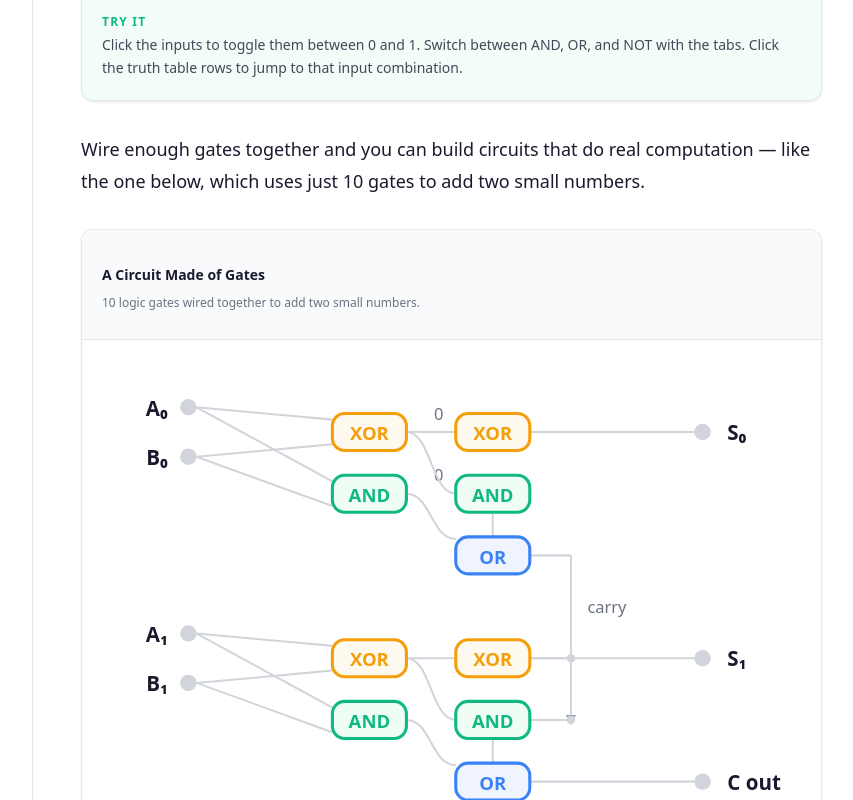
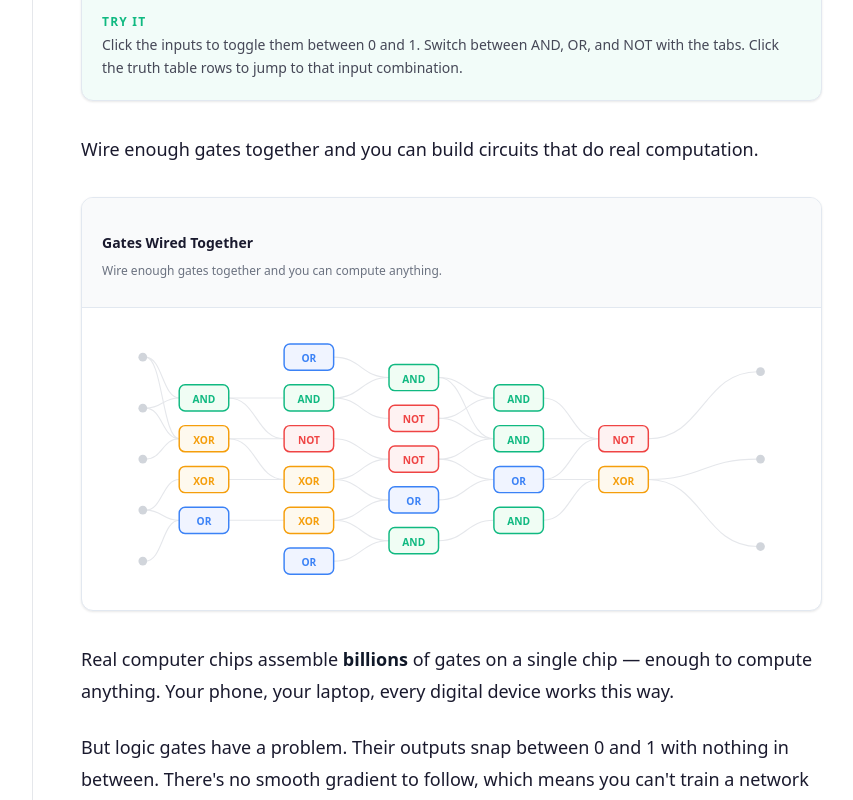
Before and after one commit to robennals/ai-explained, a Next.js app: page /neurons in a window 1280 px wide. Shown: the part 8080-8880 px from the top of the page, without its empty margins (223-1076 px from the left). Built offline with nearby package versions, Linux system fonts and the light colour scheme.

Commit message:
Improved gate circuit and deep neural playground

```diff
--- a/src/app/(tutorial)/neurons/content.mdx
+++ b/src/app/(tutorial)/neurons/content.mdx
@@ -75,11 +75,11 @@ These simple operations are the basis for every digital computer. Inside every c
 Click the inputs to toggle them between 0 and 1. Switch between AND, OR, and NOT with the tabs. Click the truth table rows to jump to that input combination.
 </LogicGatePlaygroundWidget>
 
-Wire enough gates together and you can build circuits that do real computation — like the one below, which uses just 10 gates to add two small numbers.
+Wire enough gates together and you can build circuits that do real computation.
 
 <GateCircuitDiagramWidget />
 
-This is a tiny circuit, but the principle scales. Real computer chips assemble **billions** of gates on a single chip — enough to compute anything. Your phone, your laptop, every digital device works this way.
+Real computer chips assemble **billions** of gates on a single chip — enough to compute anything. Your phone, your laptop, every digital device works this way.
 
 But logic gates have a problem. Their outputs snap between 0 and 1 with nothing in between. There's no smooth gradient to follow, which means you can't train a network of logic gates using the optimization techniques from Chapter 2. You can't ask "how should I adjust this gate to make the answer a *little* more correct?" — it's all or nothing.
 
@@ -127,14 +127,14 @@ If two neurons can solve XOR, what happens when we keep adding more? Each neuron
 The widget below lets you build networks of different sizes and explore them by hand. Try adjusting the architecture and clicking neurons to poke at their weights.
 
 <DeepNetworkPlaygroundWidget>
-Build a network with 4 inputs, 3 hidden layers of 5 neurons each, and 1 output. Click around and try sliding the weights. Can you make the output go to 1? To 0? Now imagine trying to set all those weights by hand to do something useful — like recognizing a digit or translating a sentence. That's hundreds of weights, and they all interact with each other.
+Use the sliders to build a network with 4 inputs, 3 hidden layers of 5 neurons each, and 1 output. Click any neuron to select it — you'll see sliders for its weights. Click an input node to adjust its value. Try to make the output go to 1, then to 0. Now imagine setting hundreds of weights by hand to do something useful — that's why we need training.
 </DeepNetworkPlaygroundWidget>
 
 The point is: this would be *impossible* to do by hand for anything interesting. That's why we need to find values by training on real data, which we'll learn about in later chapters.
 
 But here's why it works in principle. Every weight in the network contributes to the final output. If it contributes to the output, we can measure how changing it affects the error. And if we can measure that, we can use the optimization from Chapter 2 on **every weight at once**. The algorithm that does this is called **backpropagation** — it flows the error signal backward through every layer so each weight gets a nudge in the right direction.
 
-How big do real networks get? GPT-3 has 96 layers. GPT-4 likely has even more. Even AI models that run on your smartphone have 20+ layers. The architecture is simple — the same building block repeated millions of times. The magic is in finding the right weights.
+How big do real networks get? GPT-3 has 96 layers. GPT-5 likely has even more. Even AI models that run on your smartphone have 20+ layers. The architecture is simple — the same building block repeated millions of times. The magic is in finding the right weights.
 
 <KeyInsight>
 **Stacking neurons in layers lets you compute anything.** Each layer combines the previous layer's outputs into something more complex. Backpropagation lets you train all the weights at once by flowing the error signal backward through every layer. A network with ten thousand weights is no harder to train *in principle* than one with ten — it just takes more computation.
--- a/src/components/widgets/neurons/DeepNetworkPlayground.tsx
+++ b/src/components/widgets/neurons/DeepNetworkPlayground.tsx
@@ -109,6 +109,7 @@ export function DeepNetworkPlayground() {
   const [inputs, setInputs] = useState<number[]>([0.5, 0.5]);
   const [selected, setSelected] = useState<SelectedNeuron | null>(null);
   const [selectedInput, setSelectedInput] = useState<number | null>(null);
+  const [activeWeight, setActiveWeight] = useState<number | null>(null); // index of weight being dragged
 
   // Recompute weights when architecture changes
   const rebuildNetwork = useCallback(
@@ -233,50 +234,86 @@ export function DeepNetworkPlayground() {
 
       {/* Network diagram */}
       <svg viewBox={`0 0 ${svgW} ${svgH}`} className="w-full">
-        <defs>
-          <marker
-            id="dn-arrow"
-            viewBox="0 0 10 10"
-            refX="9"
-            refY="5"
-            markerWidth="3"
-            markerHeight="3"
-            orient="auto-start-reverse"
-          >
-            <path d="M 0 0 L 10 5 L 0 10 z" fill="#d1d5db" />
-          </marker>
-        </defs>
+        {/* Connections — rendered in 3 passes: normal, highlighted, active badge */}
+        {(() => {
+          const normalLines: React.ReactNode[] = [];
+          const boldLines: React.ReactNode[] = [];
+          const badges: React.ReactNode[] = [];
 
-        {/* Connections */}
-        {layerSizes.slice(0, -1).map((fromSize, lIdx) => {
+          layerSizes.slice(0, -1).forEach((fromSize, lIdx) => {
             const toSize = layerSizes[lIdx + 1];
             const visFrom = Math.min(fromSize, MAX_VISIBLE_NEURONS);
             const visTo = Math.min(toSize, MAX_VISIBLE_NEURONS);
-          const isSelectedLayer =
-            selected && selected.layer === lIdx;
-          const lines: React.ReactNode[] = [];
+            const isInputLayer = selected && selected.layer === lIdx;
+            const isOutputLayer = selected && selected.layer === lIdx - 1;
+            const isSelectedInputLayer = selectedInput !== null && lIdx === 0;
+
             for (let f = 0; f < visFrom; f++) {
               for (let t = 0; t < visTo; t++) {
                 const from = getNodePos(lIdx, f, fromSize);
                 const to = getNodePos(lIdx + 1, t, toSize);
-              const bold =
-                isSelectedLayer && t === selected!.index;
-              lines.push(
+                const isIncoming = isInputLayer && t === selected!.index;
+                const isOutgoing = isOutputLayer && f === selected!.index;
+                const isInputConn = isSelectedInputLayer && f === selectedInput;
+                const bold = isIncoming || isOutgoing || isInputConn;
+                const isActive = isIncoming && activeWeight !== null && f === activeWeight;
+                const x1 = from.x + NODE_R;
+                const y1 = from.y;
+                const x2 = to.x - NODE_R;
+                const y2 = to.y;
+                const key = `${lIdx}-${f}-${t}`;
+
+                if (bold) {
+                  boldLines.push(
                     <line
-                  key={`${lIdx}-${f}-${t}`}
-                  x1={from.x + NODE_R}
-                  y1={from.y}
-                  x2={to.x - NODE_R}
-                  y2={to.y}
-                  stroke={bold ? "#3b82f6" : "#e5e7eb"}
-                  strokeWidth={bold ? 1.5 : 0.5}
-                  markerEnd="url(#dn-arrow)"
+                      key={key}
+                      x1={x1} y1={y1} x2={x2} y2={y2}
+                      stroke={isActive ? "#2563eb" : "#3b82f6"}
+                      strokeWidth={isActive ? 2.5 : 1.5}
+                    />
+                  );
+                  if (isActive && selected) {
+                    const midX = (x1 + x2) / 2;
+                    const midY = (y1 + y2) / 2;
+                    const w = weights[selected.layer][selected.index][f];
+                    badges.push(
+                      <g key={`badge-${key}`}>
+                        <rect
+                          x={midX - 16} y={midY - 10}
+                          width={32} height={14} rx={3}
+                          fill="#2563eb"
+                        />
+                        <text
+                          x={midX} y={midY + 1}
+                          textAnchor="middle"
+                          className="fill-white text-[8px] font-bold font-mono pointer-events-none select-none"
+                        >
+                          {w.toFixed(1)}
+                        </text>
+                      </g>
+                    );
+                  }
+                } else {
+                  normalLines.push(
+                    <line
+                      key={key}
+                      x1={x1} y1={y1} x2={x2} y2={y2}
+                      stroke="#e5e7eb" strokeWidth="0.5"
                     />
                   );
                 }
               }
-          return lines;
-        })}
+            }
+          });
+
+          return (
+            <>
+              {normalLines}
+              {boldLines}
+              {badges}
+            </>
+          );
+        })()}
 
         {/* Nodes */}
         {layerSizes.map((size, lIdx) => {
@@ -301,9 +338,11 @@ export function DeepNetworkPlayground() {
                   if (isInput) {
                     setSelectedInput(n);
                     setSelected(null);
+                    setActiveWeight(null);
                   } else {
                     setSelected({ layer: lIdx - 1, index: n });
                     setSelectedInput(null);
+                    setActiveWeight(null);
                   }
                 }}
               >
@@ -400,6 +439,9 @@ export function DeepNetworkPlayground() {
                       parseFloat(e.target.value)
                     )
                   }
+                  onPointerDown={() => setActiveWeight(i)}
+                  onPointerUp={() => setActiveWeight(null)}
+                  onPointerLeave={() => setActiveWeight(null)}
                   className="flex-1 h-1.5 accent-accent"
                 />
                 <span className="text-[10px] font-mono font-bold text-foreground w-10 text-right">
--- a/src/components/widgets/neurons/GateCircuitDiagram.tsx
+++ b/src/components/widgets/neurons/GateCircuitDiagram.tsx
@@ -2,306 +2,203 @@
 
 import { WidgetContainer } from "../shared/WidgetContainer";
 
-// A real 2-bit adder: two full adders chained together (10 gates).
-// Adds two 2-bit numbers (A1 A0) + (B1 B0) = (Cout S1 S0).
-//
-// Full adder:
-//   XOR1 = A XOR B
-//   XOR2 = XOR1 XOR Cin  → Sum
-//   AND1 = A AND B
-//   AND2 = XOR1 AND Cin
-//   OR1  = AND1 OR AND2  → Cout
-//
-// Layout: vertical stacking, FA0 on top, FA1 below.
-// Carry flows downward from FA0 to FA1.
+// Abstract gate network — gives the visual impression of many gates wired
+// together without implying the reader should understand the circuit.
 
-const W = 340;
-const H = 240;
-const GW = 36;
+const W = 480;
+const H = 180;
+const GW = 34;
 const GH = 18;
 
-// Gate colors
+const GATE_TYPES = ["AND", "OR", "XOR", "NOT"] as const;
+type GateType = (typeof GATE_TYPES)[number];
+
 const FILL: Record<string, string> = {
   AND: "#f0fdf4",
   OR: "#f0f4ff",
   XOR: "#fef9ee",
+  NOT: "#fef2f2",
 };
 const STROKE: Record<string, string> = {
   AND: "#10b981",
   OR: "#3b82f6",
   XOR: "#f59e0b",
+  NOT: "#ef4444",
 };
 const TEXT_CLS: Record<string, string> = {
   AND: "fill-success",
   OR: "fill-accent",
   XOR: "fill-warning",
+  NOT: "fill-error",
 };
 
-interface Gate {
-  id: string;
-  type: "AND" | "OR" | "XOR";
+// Deterministic pseudo-random from seed
+function seededRand(seed: number) {
+  let s = seed;
+  return () => {
+    s = (s * 16807 + 0) % 2147483647;
+    return s / 2147483647;
+  };
+}
+
+// Layout: columns of gates, wired together left-to-right
+const layers = [4, 6, 5, 4, 2];
+const NUM_INPUTS = 5;
+const NUM_OUTPUTS = 3;
+
+interface GateNode {
   x: number;
   y: number;
+  type: GateType;
 }
 
-// Full adder 0 (low bit) — top
-const FA0_X = 130;
-const FA0_Y = 35;
-// Full adder 1 (high bit) — bottom
-const FA1_X = 130;
-const FA1_Y = 145;
-// Horizontal offset between first and second column of gates
-const COL2 = 60;
+const rand = seededRand(42);
 
-const ROW2 = 30; // vertical gap between gate rows
-const ROW3 = 60; // vertical gap to OR gate
+function buildGates(): GateNode[] {
+  const nodes: GateNode[] = [];
+  const totalCols = layers.length;
+  const colSpacing = (W - 120) / totalCols;
+  const startX = 70;
 
-function faGates(baseX: number, baseY: number, prefix: string): Gate[] {
-  return [
-    { id: `${prefix}-xor1`, type: "XOR", x: baseX, y: baseY },
-    { id: `${prefix}-xor2`, type: "XOR", x: baseX + COL2, y: baseY },
-    { id: `${prefix}-and1`, type: "AND", x: baseX, y: baseY + ROW2 },
-    { id: `${prefix}-and2`, type: "AND", x: baseX + COL2, y: baseY + ROW2 },
-    { id: `${prefix}-or`,   type: "OR",  x: baseX + COL2, y: baseY + ROW3 },
-  ];
+  for (let col = 0; col < totalCols; col++) {
+    const count = layers[col];
+    const x = startX + col * colSpacing;
+    const totalH = count * 28;
+    const baseY = (H - totalH) / 2 + 14;
+    for (let i = 0; i < count; i++) {
+      const y = baseY + i * 28;
+      const type = GATE_TYPES[Math.floor(rand() * GATE_TYPES.length)];
+      nodes.push({ x, y, type });
+    }
+  }
+  return nodes;
 }
 
-const gates: Gate[] = [
-  ...faGates(FA0_X, FA0_Y, "fa0"),
-  ...faGates(FA1_X, FA1_Y, "fa1"),
-];
+const gates = buildGates();
 
-function gateById(id: string): Gate {
-  return gates.find((g) => g.id === id)!;
+// Build connections: each gate connects to 1-2 gates in the next column
+function buildWires(): Array<{ x1: number; y1: number; x2: number; y2: number }> {
+  const wires: Array<{ x1: number; y1: number; x2: number; y2: number }> = [];
+  let offset = 0;
+
+  // Input dots to first column
+  const firstCol = layers[0];
+  const firstColNodes = gates.slice(0, firstCol);
+  const inputSpacing = (H - 40) / (NUM_INPUTS - 1);
+  for (let i = 0; i < NUM_INPUTS; i++) {
+    const iy = 20 + i * inputSpacing;
+    // Connect to 1-2 nearby gates
+    const targets = firstColNodes
+      .map((g, idx) => ({ g, idx, dist: Math.abs(g.y - iy) }))
+      .sort((a, b) => a.dist - b.dist)
+      .slice(0, Math.floor(rand() * 2) + 1);
+    for (const t of targets) {
+      wires.push({ x1: 30, y1: iy, x2: t.g.x - GW / 2, y2: t.g.y });
+    }
+  }
+
+  // Between gate columns
+  for (let col = 0; col < layers.length - 1; col++) {
+    const fromCount = layers[col];
+    const toCount = layers[col + 1];
+    const fromNodes = gates.slice(offset, offset + fromCount);
+    const toNodes = gates.slice(offset + fromCount, offset + fromCount + toCount);
+
+    for (const from of fromNodes) {
+      const numConn = Math.floor(rand() * 2) + 1;
+      const targets = toNodes
+        .map((g) => ({ g, dist: Math.abs(g.y - from.y) + rand() * 20 }))
+        .sort((a, b) => a.dist - b.dist)
+        .slice(0, numConn);
+      for (const t of targets) {
+        wires.push({
+          x1: from.x + GW / 2,
+          y1: from.y,
+          x2: t.g.x - GW / 2,
+          y2: t.g.y,
+        });
+      }
+    }
+    offset += fromCount;
+  }
+
+  // Last column to output dots
+  const lastCol = layers[layers.length - 1];
+  const lastColNodes = gates.slice(gates.length - lastCol);
+  const outputSpacing = (H - 60) / Math.max(1, NUM_OUTPUTS - 1);
+  for (let i = 0; i < NUM_OUTPUTS; i++) {
+    const oy = 30 + i * outputSpacing;
+    const source = lastColNodes[Math.min(i, lastColNodes.length - 1)];
+    wires.push({
+      x1: source.x + GW / 2,
+      y1: source.y,
+      x2: W - 30,
+      y2: oy,
+    });
+  }
+
+  return wires;
 }
 
-// Internal wires within a full adder
-function faWires(prefix: string): Array<{ d: string }> {
-  const xor1 = gateById(`${prefix}-xor1`);
-  const xor2 = gateById(`${prefix}-xor2`);
-  const and1 = gateById(`${prefix}-and1`);
-  const and2 = gateById(`${prefix}-and2`);
-  const or   = gateById(`${prefix}-or`);
+const wires = buildWires();
 
-  const xor1R = xor1.x + GW / 2;
-  const xor2L = xor2.x - GW / 2;
-  const and2L = and2.x - GW / 2;
-  const and1R = and1.x + GW / 2;
-  const orL   = or.x - GW / 2;
-
-  return [
-    // XOR1 → XOR2
-    { d: `M${xor1R},${xor1.y} C${(xor1R + xor2L) / 2},${xor1.y} ${(xor1R + xor2L) / 2},${xor2.y} ${xor2L},${xor2.y}` },
-    // XOR1 → AND2
-    { d: `M${xor1R},${xor1.y} C${(xor1R + and2L) / 2},${xor1.y} ${(xor1R + and2L) / 2},${and2.y} ${and2L},${and2.y}` },
-    // AND1 → OR
-    { d: `M${and1R},${and1.y} C${(and1R + orL) / 2},${and1.y} ${(and1R + orL) / 2},${or.y - 8} ${orL},${or.y - 8}` },
-    // AND2 → OR (straight down)
-    { d: `M${and2.x},${and2.y + GH / 2} L${or.x},${or.y - GH / 2}` },
-  ];
-}
-
-// Input positions — each pair near its own adder
-const INPUT_X = 42;
-const inputs = [
-  { label: "A₀", x: INPUT_X, y: FA0_Y - 12 },
-  { label: "B₀", x: INPUT_X, y: FA0_Y + 12 },
-  { label: "A₁", x: INPUT_X, y: FA1_Y - 12 },
-  { label: "B₁", x: INPUT_X, y: FA1_Y + 12 },
-];
-
-// Output positions
-const OUT_X = 290;
+// Input/output dot positions
+const inputDots = Array.from({ length: NUM_INPUTS }, (_, i) => ({
+  y: 20 + i * ((H - 40) / (NUM_INPUTS - 1)),
+}));
+const outputDots = Array.from({ length: NUM_OUTPUTS }, (_, i) => ({
+  y: 30 + i * ((H - 60) / Math.max(1, NUM_OUTPUTS - 1)),
+}));
 
 export function GateCircuitDiagram() {
-  const fa0xor1 = gateById("fa0-xor1");
-  const fa0and1 = gateById("fa0-and1");
-  const fa1xor1 = gateById("fa1-xor1");
-  const fa1and1 = gateById("fa1-and1");
-  const fa0xor2 = gateById("fa0-xor2");
-  const fa1xor2 = gateById("fa1-xor2");
-  const fa0or   = gateById("fa0-or");
-  const fa1or   = gateById("fa1-or");
-
-  // Carry routing: L-shaped path on right side
-  const carryStartX = fa0or.x + GW / 2;
-  const carryStartY = fa0or.y;
-  const carryRunX = fa0or.x + GW / 2 + 20; // vertical run x
-  const fa1xor2L = fa1xor2.x - GW / 2;
-  const fa1and2 = gateById("fa1-and2");
-  const fa1and2L = fa1and2.x - GW / 2;
-
   return (
     <WidgetContainer
-      title="A Circuit Made of Gates"
-      description="10 logic gates wired together to add two small numbers."
+      title="Gates Wired Together"
+      description="Wire enough gates together and you can compute anything."
     >
       <svg viewBox={`0 0 ${W} ${H}`} className="w-full">
-        <defs>
-          <marker
-            id="carry-arrow"
-            viewBox="0 0 10 10"
-            refX="5"
-            refY="5"
-            markerWidth="5"
-            markerHeight="5"
-            orient="auto"
-          >
-            <path d="M 0 0 L 10 5 L 0 10 z" fill="#9ca3af" />
-          </marker>
-        </defs>
+        {/* Wires */}
+        {wires.map((w, i) => {
+          const midX = (w.x1 + w.x2) / 2;
+          return (
+            <path
+              key={i}
+              d={`M${w.x1},${w.y1} C${midX},${w.y1} ${midX},${w.y2} ${w.x2},${w.y2}`}
+              fill="none"
+              stroke="#e5e7eb"
+              strokeWidth="0.75"
+            />
+          );
+        })}
 
-        {/* Input wires: A0, B0 → FA0 XOR1 and AND1 */}
-        <line x1={inputs[0].x + 4} y1={inputs[0].y} x2={fa0xor1.x - GW / 2} y2={fa0xor1.y - 6} stroke="#d1d5db" strokeWidth="1" />
-        <line x1={inputs[1].x + 4} y1={inputs[1].y} x2={fa0xor1.x - GW / 2} y2={fa0xor1.y + 6} stroke="#d1d5db" strokeWidth="1" />
-        <line x1={inputs[0].x + 4} y1={inputs[0].y} x2={fa0and1.x - GW / 2} y2={fa0and1.y - 6} stroke="#d1d5db" strokeWidth="1" />
-        <line x1={inputs[1].x + 4} y1={inputs[1].y} x2={fa0and1.x - GW / 2} y2={fa0and1.y + 6} stroke="#d1d5db" strokeWidth="1" />
-
-        {/* Input wires: A1, B1 → FA1 XOR1 and AND1 */}
-        <line x1={inputs[2].x + 4} y1={inputs[2].y} x2={fa1xor1.x - GW / 2} y2={fa1xor1.y - 6} stroke="#d1d5db" strokeWidth="1" />
-        <line x1={inputs[3].x + 4} y1={inputs[3].y} x2={fa1xor1.x - GW / 2} y2={fa1xor1.y + 6} stroke="#d1d5db" strokeWidth="1" />
-        <line x1={inputs[2].x + 4} y1={inputs[2].y} x2={fa1and1.x - GW / 2} y2={fa1and1.y - 6} stroke="#d1d5db" strokeWidth="1" />
-        <line x1={inputs[3].x + 4} y1={inputs[3].y} x2={fa1and1.x - GW / 2} y2={fa1and1.y + 6} stroke="#d1d5db" strokeWidth="1" />
-
-        {/* Input labels and dots */}
-        {inputs.map((inp) => (
-          <g key={inp.label}>
-            <circle cx={inp.x} cy={inp.y} r={4} fill="#d1d5db" />
-            <text
-              x={inp.x - 10}
-              y={inp.y + 4}
-              textAnchor="end"
-              className="fill-foreground text-[10px] font-semibold pointer-events-none select-none"
-            >
-              {inp.label}
-            </text>
-          </g>
+        {/* Input dots */}
+        {inputDots.map((d, i) => (
+          <circle key={`in-${i}`} cx={28} cy={d.y} r={3} fill="#d1d5db" />
         ))}
 
-        {/* Carry-in labels (grounded to 0) for FA0 XOR2 and AND2 */}
-        <text
-          x={fa0xor2.x - GW / 2 - 6}
-          y={fa0xor2.y - 6}
-          textAnchor="end"
-          className="fill-muted text-[8px] pointer-events-none select-none"
-        >
-          0
-        </text>
-        <text
-          x={gateById("fa0-and2").x - GW / 2 - 6}
-          y={gateById("fa0-and2").y - 6}
-          textAnchor="end"
-          className="fill-muted text-[8px] pointer-events-none select-none"
-        >
-          0
-        </text>
-
-        {/* Internal wires */}
-        {[...faWires("fa0"), ...faWires("fa1")].map((w, i) => (
-          <path
-            key={i}
-            d={w.d}
-            fill="none"
-            stroke="#d1d5db"
-            strokeWidth="1"
-          />
+        {/* Output dots */}
+        {outputDots.map((d, i) => (
+          <circle key={`out-${i}`} cx={W - 28} cy={d.y} r={3} fill="#d1d5db" />
         ))}
 
-        {/* Carry chain: FA0 OR → FA1 XOR2 and AND2 via L-shaped routing */}
-        {/* Horizontal stub from FA0 OR to the vertical run */}
-        <line x1={carryStartX} y1={carryStartY} x2={carryRunX} y2={carryStartY} stroke="#d1d5db" strokeWidth="1" />
-        {/* Vertical run down to FA1 AND2 level (with arrow) */}
-        <line x1={carryRunX} y1={carryStartY} x2={carryRunX} y2={fa1and2.y} stroke="#d1d5db" strokeWidth="1" markerEnd="url(#carry-arrow)" />
-        {/* Branch left to FA1 XOR2 */}
-        <line x1={carryRunX} y1={fa1xor2.y} x2={fa1xor2L} y2={fa1xor2.y} stroke="#d1d5db" strokeWidth="1" />
-        {/* Branch left to FA1 AND2 */}
-        <line x1={carryRunX} y1={fa1and2.y} x2={fa1and2L} y2={fa1and2.y} stroke="#d1d5db" strokeWidth="1" />
-        {/* Junction dots where branches meet the vertical run */}
-        <circle cx={carryRunX} cy={fa1xor2.y} r={2} fill="#d1d5db" />
-        <circle cx={carryRunX} cy={fa1and2.y} r={2} fill="#d1d5db" />
-
-        {/* Carry label */}
-        <text
-          x={carryRunX + 8}
-          y={(carryStartY + fa1xor2.y) / 2 + 3}
-          className="fill-muted text-[8px] pointer-events-none select-none"
-        >
-          carry
-        </text>
-
-        {/* Output wires and labels */}
-        {/* S0 from FA0 XOR2 */}
-        <line
-          x1={fa0xor2.x + GW / 2}
-          y1={fa0xor2.y}
-          x2={OUT_X}
-          y2={fa0xor2.y}
-          stroke="#d1d5db"
-          strokeWidth="1"
-        />
-        <circle cx={OUT_X + 2} cy={fa0xor2.y} r={4} fill="#d1d5db" />
-        <text
-          x={OUT_X + 14}
-          y={fa0xor2.y + 4}
-          className="fill-foreground text-[10px] font-semibold pointer-events-none select-none"
-        >
-          S₀
-        </text>
-
-        {/* S1 from FA1 XOR2 */}
-        <line
-          x1={fa1xor2.x + GW / 2}
-          y1={fa1xor2.y}
-          x2={OUT_X}
-          y2={fa1xor2.y}
-          stroke="#d1d5db"
-          strokeWidth="1"
-        />
-        <circle cx={OUT_X + 2} cy={fa1xor2.y} r={4} fill="#d1d5db" />
-        <text
-          x={OUT_X + 14}
-          y={fa1xor2.y + 4}
-          className="fill-foreground text-[10px] font-semibold pointer-events-none select-none"
-        >
-          S₁
-        </text>
-
-        {/* Cout from FA1 OR */}
-        <line
-          x1={fa1or.x + GW / 2}
-          y1={fa1or.y}
-          x2={OUT_X}
-          y2={fa1or.y}
-          stroke="#d1d5db"
-          strokeWidth="1"
-        />
-        <circle cx={OUT_X + 2} cy={fa1or.y} r={4} fill="#d1d5db" />
-        <text
-          x={OUT_X + 14}
-          y={fa1or.y + 4}
-          className="fill-foreground text-[10px] font-semibold pointer-events-none select-none"
-        >
-          C out
-        </text>
-
-        {/* Gates (rendered last so they appear on top of wires) */}
-        {gates.map((g) => (
-          <g key={g.id}>
+        {/* Gates */}
+        {gates.map((g, i) => (
+          <g key={i}>
             <rect
               x={g.x - GW / 2}
               y={g.y - GH / 2}
               width={GW}
               height={GH}
-              rx={6}
+              rx={4}
               fill={FILL[g.type]}
               stroke={STROKE[g.type]}
-              strokeWidth="1.5"
+              strokeWidth="1"
             />
             <text
               x={g.x}
-              y={g.y + 4}
+              y={g.y + 3.5}
               textAnchor="middle"
-              className={`${TEXT_CLS[g.type]} text-[9px] font-bold pointer-events-none select-none`}
+              className={`${TEXT_CLS[g.type]} text-[7px] font-bold pointer-events-none select-none`}
             >
               {g.type}
             </text>
```
Lines whose indentation alone changed are shown as unchanged.
